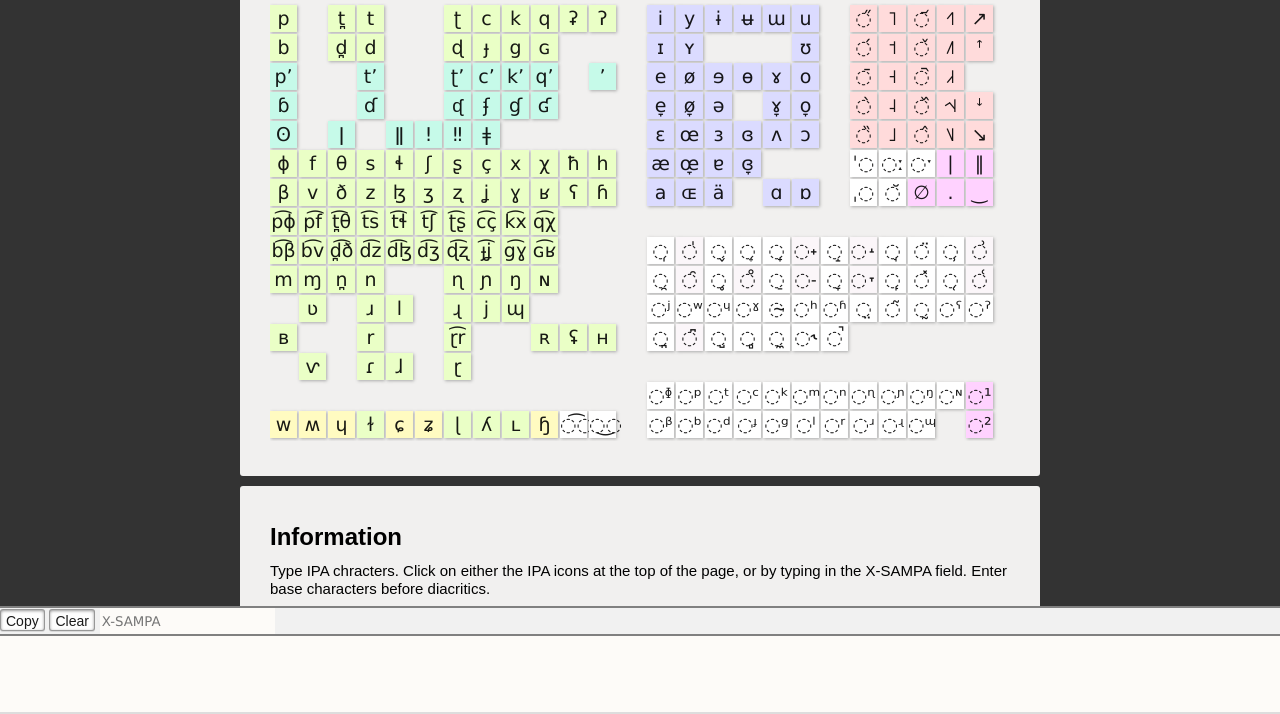
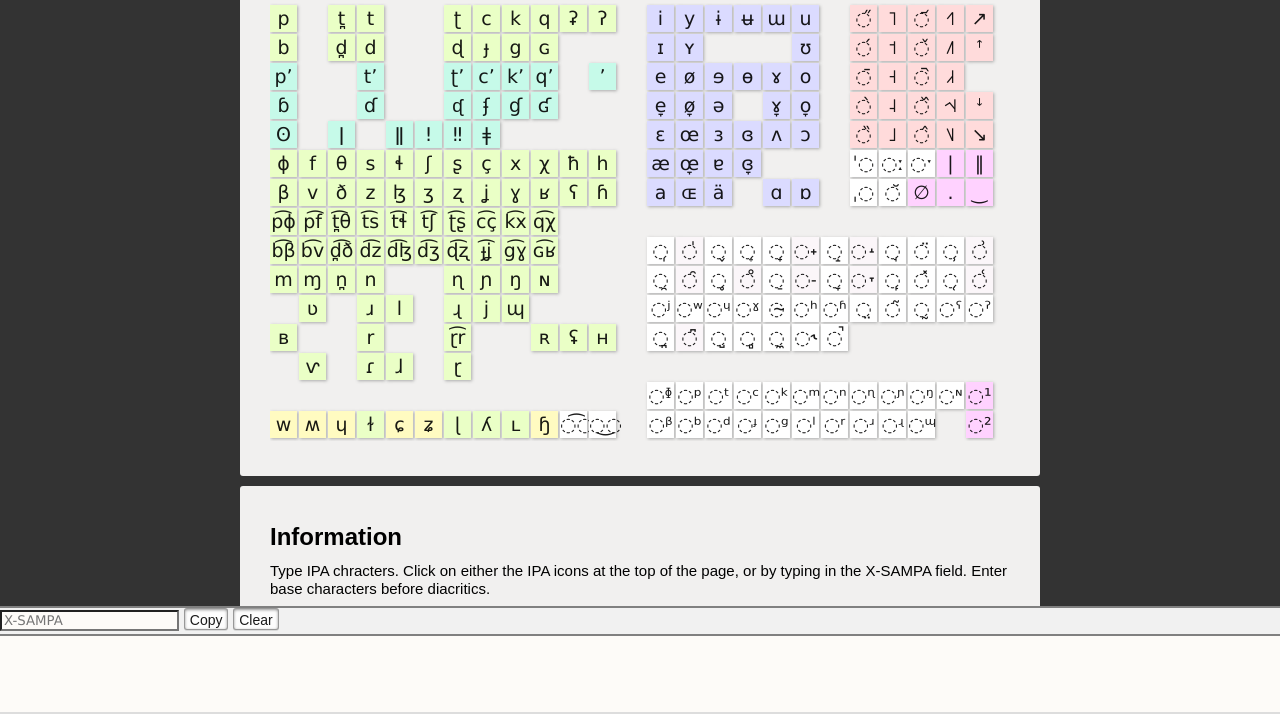
Before and after one commit to Neonnaut/Neonnaut.github.io, a plain HTML site: page xipa.html in a window 1280 px wide. Shown: the part 84-798 px from the top of the page. Drawn offline with nearby package versions, Linux system fonts and the light colour scheme.

Commit message:
sampabox

```diff
--- a/style.css
+++ b/style.css
@@ -565,10 +565,8 @@ div .gll {
 }
 
 #ipa-output #sampaBox {
-  height: 24px;
   width: auto;
   max-width: 450px;
-  border: none;
   display: inline-block;
 }
 
--- a/xipa.html
+++ b/xipa.html
@@ -381,10 +381,10 @@
 
 <div id= "ipa-output">
    <div id="ipa-output-toolbar">
+      <input type="text" id="sampaBox" onkeyup="TranslateSAMPA()" placeholder="X-SAMPA">
       <input type="button" id="copyButton" value="Copy" onclick="CopyClip();" />
       <input type="button" id="clearButton" value="Clear" onclick="ClearFields();"/>
 
-      <input type="text" id="sampaBox" onkeyup="TranslateSAMPA()" placeholder="X-SAMPA">
       <div id="symbolsUsed">
          <span id="symbolsList"></span>
       </div>
```
